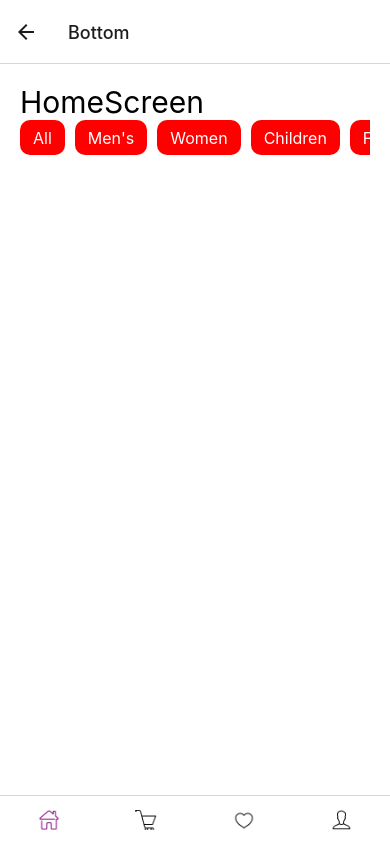
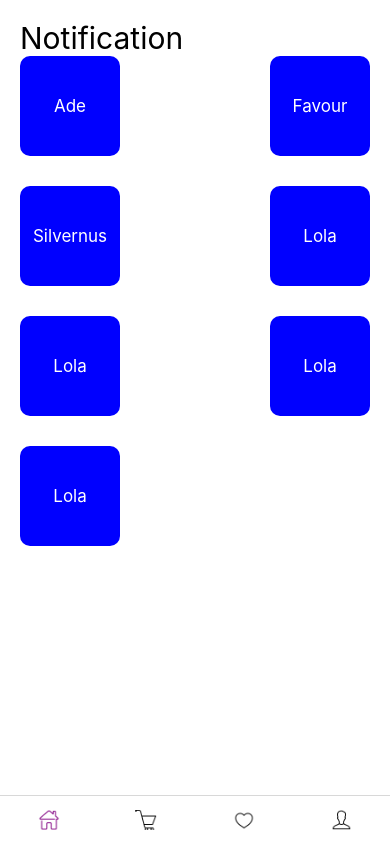
Before and after one commit to JEWOOLAFAVOUR/React-Native-App, a React Native app: screen /Main in a window 390 px wide. Built offline with nearby package versions, Linux system fonts and the light colour scheme.

Commit message:
hhhhhhhhhhhhh

```diff
--- a/src/navigator/AppStack.js
+++ b/src/navigator/AppStack.js
@@ -8,7 +8,7 @@ import ProductDetailScreen from '../screens/Main/Home/ProductDetailScreen';
 const AppStack = () => {
     const Stack = createStackNavigator();
     return (
-        <Stack.Navigator>
+        <Stack.Navigator screenOptions={{ headerShown: false }}>
             <Stack.Screen name='Bottom' component={BottomNavigator} />
 
 
--- a/src/navigator/StackNavigator.js
+++ b/src/navigator/StackNavigator.js
@@ -11,6 +11,7 @@ const StackNavigator = () => {
         <Stack.Navigator screenOptions={{ headerShown: false }}>
             <Stack.Screen name='SplashScreen' component={SplashScreen} />
             <Stack.Screen name='CreateAccount' component={CreateAccount} />
+            <Stack.Screen name='Login' component={Login} />
         </Stack.Navigator>
     )
 }
--- a/src/screens/Main/Home/HomeScreen.js
+++ b/src/screens/Main/Home/HomeScreen.js
@@ -1,24 +1,37 @@
-import { StyleSheet, Text, View, FlatList } from 'react-native'
+import { StyleSheet, Text, View, FlatList, TouchableOpacity } from 'react-native'
 import React from 'react'
 
-const HomeScreen = () => {
-    const nameData = ['All', "Men's", "Women", "Children", "Female", "Male"];
+const HomeScreen = ({ navigation }) => {
+    const homeData = [
+        { id: 1, title: "Ade", detail: "Good Boy" },
+        { id: 2, title: "Favour", detail: "Good Boy" },
+        { id: 3, title: "Silvernus", detail: "Good Boy" },
+        { id: 4, title: "Lola", detail: "Good Boy" },
+        { id: 5, title: "Lola", detail: "Good Boy" },
+        { id: 6, title: "Lola", detail: "Good Boy" },
+        { id: 7, title: "Lola", detail: "Good Boy" },
+    ];
+
+
+
     return (
         <View style={styles.page}>
-            <Text style={{ fontSize: 30, }}>HomeScreen</Text>
-
+            <TouchableOpacity onPress={() => navigation.navigate('Notification', { favour: homeData })}>
+                <Text style={{ fontSize: 30, }}>Notification</Text>
+            </TouchableOpacity>
             <FlatList
-                data={nameData}
-                showsHorizontalScrollIndicator={false}
-                horizontal={true}
+                data={homeData}
+                numColumns={2}
+                columnWrapperStyle={{ justifyContent: 'space-between' }}
                 renderItem={({ item }) => {
                     return (
-                        <View style={styles.container}>
-                            <Text style={{ fontSize: 16, color: 'white' }}>{item}</Text>
-                        </View>
+                        <TouchableOpacity onPress={() => navigation.navigate("ProductDetailScreen", { silvernus: item })} style={styles.container}>
+                            <Text style={{ color: 'white', fontSize: 17 }}>{item.title}</Text>
+                        </TouchableOpacity>
                     )
                 }}
             />
+
         </View>
     )
 }
@@ -33,12 +46,12 @@ const styles = StyleSheet.create({
         paddingTop: 20,
     },
     container: {
-        paddingHorizontal: 13,
-        height: 35,
-        backgroundColor: 'red',
+        height: 100,
+        width: 100,
+        backgroundColor: 'blue',
         borderRadius: 10,
+        marginBottom: 30,
         justifyContent: 'center',
         alignItems: 'center',
-        marginRight: 10
     },
 })
--- a/src/screens/Main/Home/Notification.js
+++ b/src/screens/Main/Home/Notification.js
@@ -1,10 +1,24 @@
-import { StyleSheet, Text, View } from 'react-native'
+import { StyleSheet, Text, View, FlatList } from 'react-native'
 import React from 'react'
 
-const Notification = () => {
+const Notification = ({ route }) => {
+
+    const data = route.params.favour;
+
+    console.log('ddddddddddddddddd', data)
+
     return (
         <View>
-            <Text>Notification</Text>
+            <FlatList
+                data={data}
+                renderItem={({ item }) => {
+                    return (
+                        <View>
+                            <Text>{item.title}</Text>
+                        </View>
+                    )
+                }}
+            />
         </View>
     )
 }
--- a/src/screens/Main/Home/ProductDetailScreen.js
+++ b/src/screens/Main/Home/ProductDetailScreen.js
@@ -1,10 +1,14 @@
 import { View, Text } from 'react-native'
 import React from 'react'
 
-const ProductDetailScreen = () => {
+const ProductDetailScreen = ({ route, }) => {
+    const favour = route;
+
+    console.log('this is the data coming', favour)
     return (
         <View>
-            <Text>ProductDetailScreen</Text>
+            <Text>{favour.params.silvernus.title}</Text>
+            <Text>{favour.params.silvernus.detail}</Text>
         </View>
     )
 }
```
